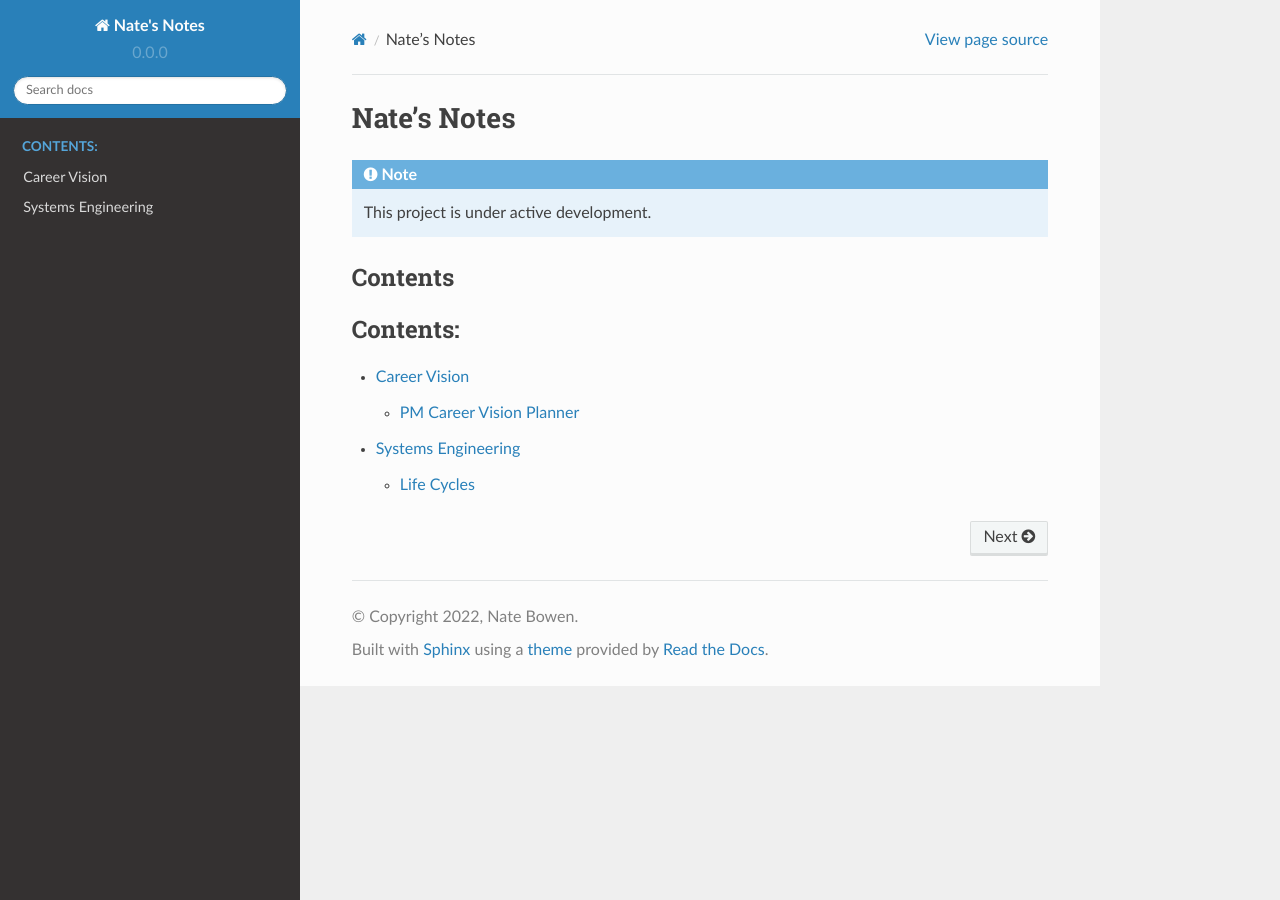
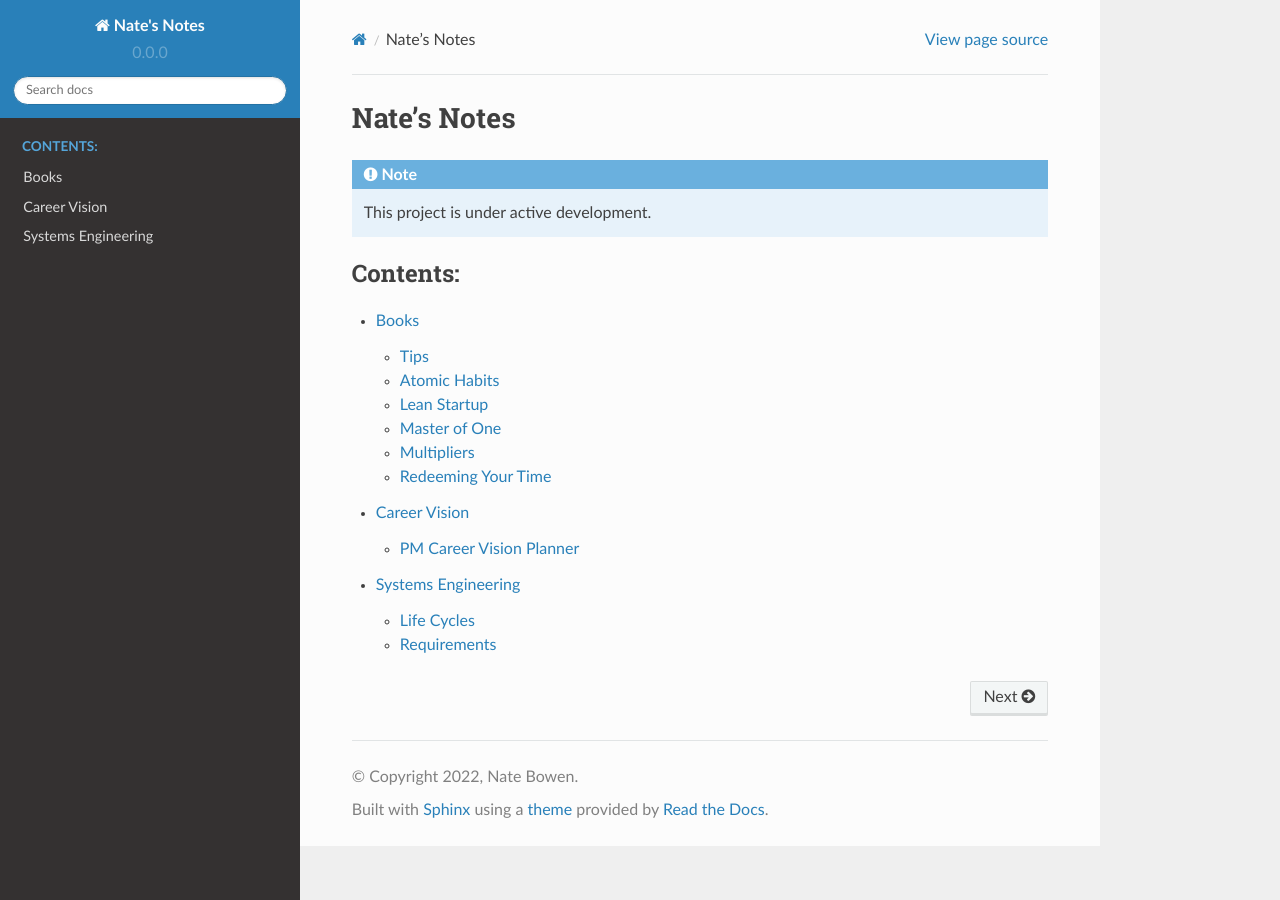
Before and after one commit to NateBowen/nates-docs, a Sphinx documentation site: the page built from source/index.rst, in a window 1280 px wide. Built offline with Sphinx 7.4.7 and the Read the Docs theme 2.0.0, drawn with Linux system fonts in a browser that asks for light colours.

Commit message:
Add section for books and page on requirements

```diff
--- /dev/null
+++ b/source/books/index.rst
@@ -0,0 +1,14 @@
+Books
+=================================================
+
+.. toctree::
+   :titlesonly:
+   :caption: Contents:
+   :includehidden:
+
+   tips.md
+   atomic-habits.md
+   lean-startup.md
+   master-of-one.md
+   multipliers.md
+   redeeming-your-time.md
--- a/source/index.rst
+++ b/source/index.rst
@@ -5,13 +5,11 @@ Nate's Notes
 
    This project is under active development.
 
-Contents
---------
-
 .. toctree::
    :titlesonly:
    :caption: Contents:
    :includehidden:
 
+   books/index
    career-vision/index
    systems-engineering/index
--- a/source/systems-engineering/index.rst
+++ b/source/systems-engineering/index.rst
@@ -3,3 +3,4 @@ Systems Engineering
 
 .. toctree::
     lifecycles.md
+    requirements.md
```
Also changed, not shown: source/books/atomic-habits.md (added, +5 -0 lines), source/books/lean-startup.md (added, +5 -0 lines), source/books/master-of-one.md (added, +7 -0 lines), source/books/multipliers.md (added, +7 -0 lines), source/books/redeeming-your-time.md (added, +13 -0 lines), source/books/tips.md (added, +27 -0 lines), source/systems-engineering/requirements.md (added, +12 -0 lines).
